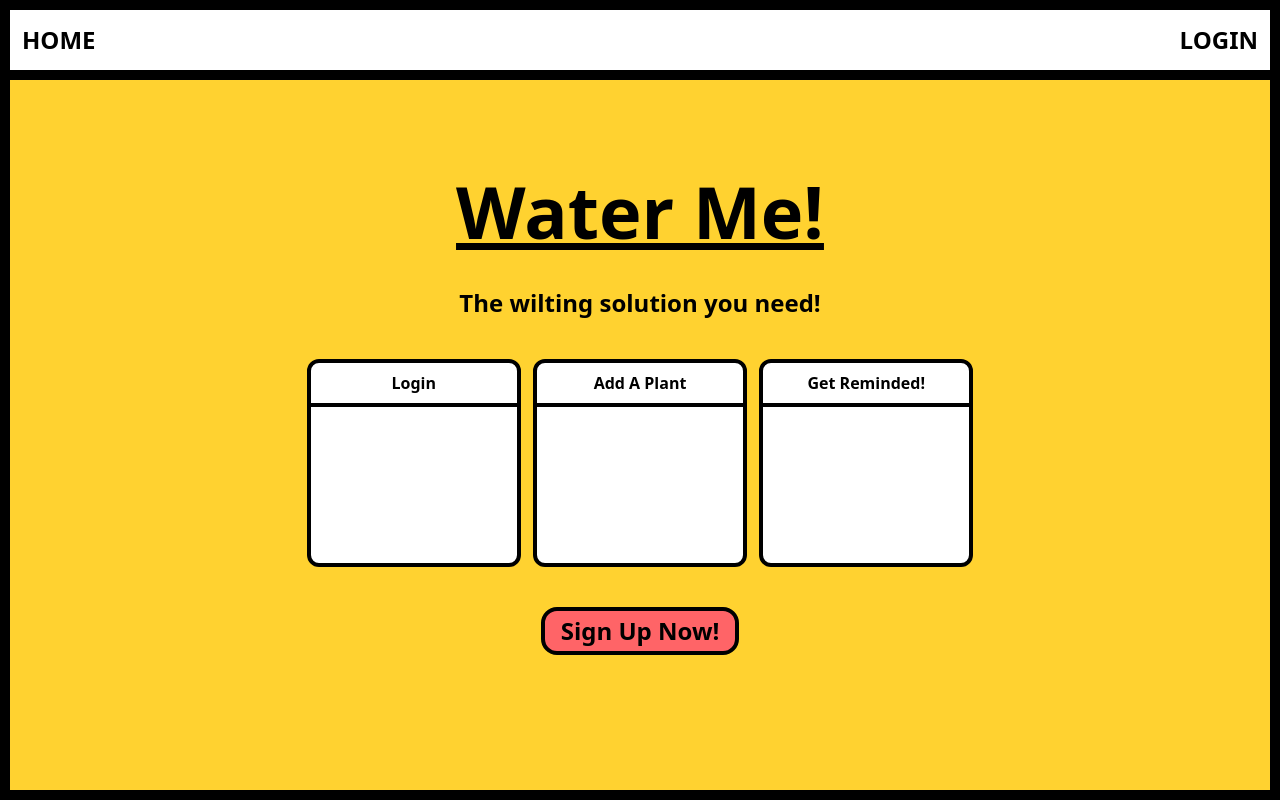
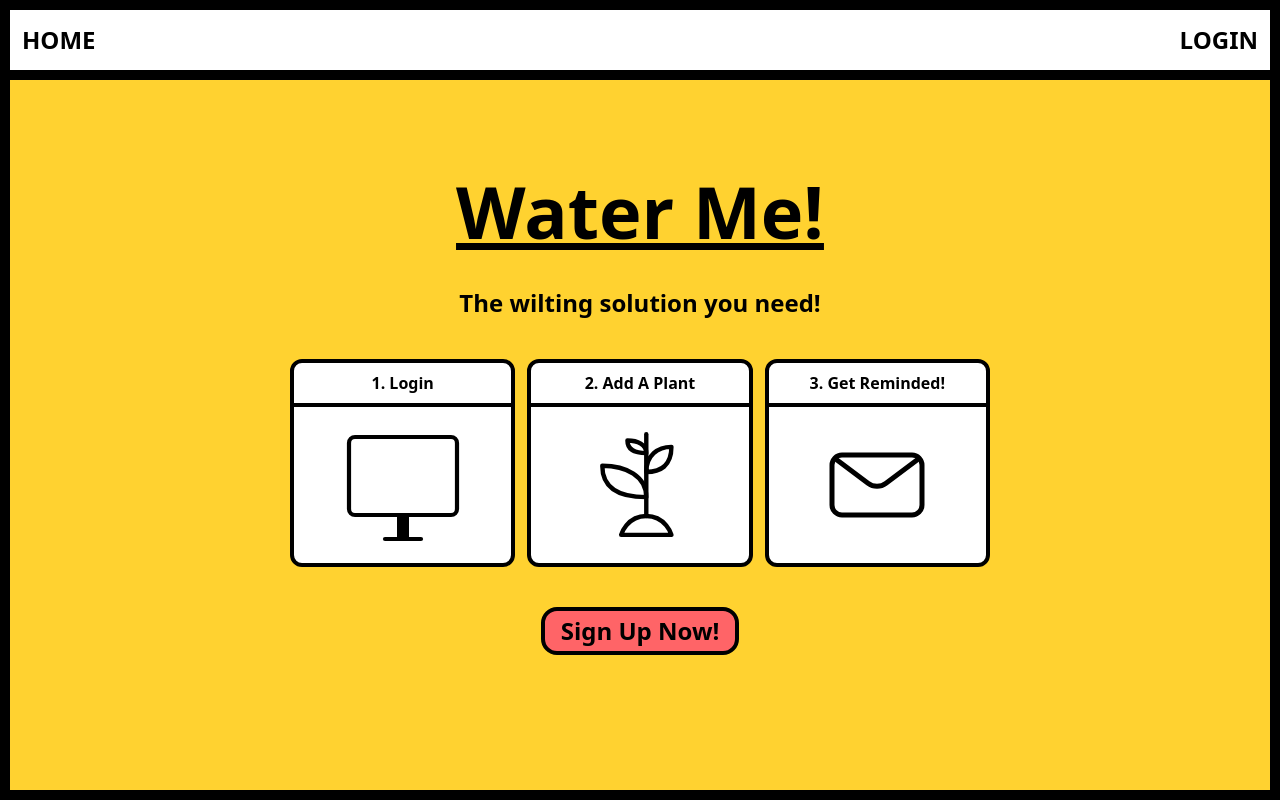
Before and after one commit to scottyjoppy/water-me, a Next.js app: page / in a window 1280 px wide. Built offline with nearby package versions, Linux system fonts and the light colour scheme; no server answers.

Commit message:
deleted home page, added images

```diff
--- a/src/app/(protected)/home/page.tsx
+++ /dev/null
@@ -1,23 +0,0 @@
-"use client";
-
-import { usePlantContext } from "@/components/PlantContext";
-
-const Home = () => {
-  const { setFormVisible } = usePlantContext();
-
-  return (
-    <section className="flex flex-col gap-10 justify-center items-center h-[100dvh] border-10 bg-amber-300">
-      <h1 className="text-7xl text-max font-bold text-center whitespace-nowrap underline">
-        Water Me!
-      </h1>
-      <button
-        className="uppercase w-[250px] font-bold text-2xl bg-red-400 rounded-2xl border-4 hover:brightness-150 hover:shadow-[3px_3px_0_0_rgba(0,0,0,1)] hover:-translate-y-1 hover:cursor-pointer transition-all"
-        onClick={() => setFormVisible(true)}
-      >
-        Create plant
-      </button>
-    </section>
-  );
-};
-
-export default Home;
--- a/src/app/page.tsx
+++ b/src/app/page.tsx
@@ -1,5 +1,8 @@
 "use client";
 
+import EmailSVG from "@/components/svg/EmailSVG";
+import LoginSVG from "@/components/svg/LoginSVG";
+import PlantSVG from "@/components/svg/PlatSVG";
 import { useAuthSession } from "@/hooks/useAuthSession";
 import Link from "next/link";
 
@@ -8,29 +11,44 @@ const Home = () => {
 
   return (
     <>
-      <section className="amber-bg">
-        <section className="flex flex-col gap-10 w-[clamp(300px,100%,1000px)] items-center">
-          <h1 className="text-7xl text-max font-bold text-center whitespace-nowrap underline">
+      <section className="amber-bg overflow-x-auto">
+        <section className="flex flex-col gap-6 md:gap-10 w-full max-w-4xl mx-auto px-4 items-center">
+          <h1 className="text-4xl sm:text-5xl md:text-7xl text-max font-bold text-center underline">
             Water Me!
           </h1>
-          <p className="font-bold text-2xl">The wilting solution you need!</p>
-          <div className="grid grid-cols-3 w-2/3 h-[13rem] gap-3">
-            <div className="col-span-1 bg-white border-4 rounded-xl relative">
-              <p className="font-bold text-center p-2">Login</p>
-              <hr className="border-2" />
+          <p className="font-bold text-lg md:text-2xl text-center">
+            The wilting solution you need!
+          </p>
+          <div className="flex flex-col md:grid grid-cols-3 w-full mx-auto md:w-[clamp(600px,100%,700px)] md:h-[13rem] gap-3">
+            <div className="flex-1 md:col-span-1 bg-white border-4 rounded-xl rounded-l-xl relative h-[13rem] flex flex-col">
+              <p className="font-bold text-center p-2">1. Login</p>
+              <hr className="border-2 hidden md:block" />
+              <div className="flex-1 md:flex items-center justify-center hidden">
+                <LoginSVG />
+              </div>
             </div>
-            <div className="col-span-1 bg-white border-4 rounded-xl">
-              <p className="font-bold text-center p-2">Add A Plant</p>
-              <hr className="border-2" />
+            <div className="flex-1 md:col-span-1 bg-white border-4 rounded-xl flex flex-col">
+              <p className="font-bold text-center p-2 whitespace-nowrap">
+                2. Add A Plant
+              </p>
+              <hr className="border-2 hidden md:block" />
+              <div className="flex-1 md:flex items-center justify-center hidden">
+                <PlantSVG />
+              </div>
             </div>
-            <div className="col-span-1 bg-white border-4 rounded-xl">
-              <p className="font-bold text-center p-2">Get Reminded!</p>
-              <hr className="border-2" />
+            <div className="flex-1 md:col-span-1 bg-white border-4 rounded-xl flex flex-col">
+              <p className="font-bold text-center p-2 whitespace-nowrap">
+                3. Get Reminded!
+              </p>
+              <hr className="border-2 hidden md:block" />
+              <div className="flex-1 md:flex items-center justify-center p-4 hidden">
+                <EmailSVG />
+              </div>
             </div>
           </div>
           {!session && (
             <Link
-              className="font-bold text-2xl border-4 bg-red-400 rounded-2xl hover-up transition-all px-4 py-1"
+              className="font-bold text-xl md:text-2xl border-4 bg-red-400 rounded-2xl hover-up transition-all px-4 py-1"
               href="/register"
             >
               Sign Up Now!
--- a/src/components/CustomAuthForm.tsx
+++ b/src/components/CustomAuthForm.tsx
@@ -18,7 +18,7 @@ const CustomAuthForm = ({ viewParam }: Props) => {
       ? window.location.origin
       : process.env.NEXT_PUBLIC_SITE_URL || "";
 
-  const redirectTo = `${origin}/home`;
+  const redirectTo = `${origin}/myplants`;
 
   // Form state
   const [email, setEmail] = useState("");
@@ -79,7 +79,7 @@ const CustomAuthForm = ({ viewParam }: Props) => {
     const { error } = await supabase.auth.signInWithOAuth({
       provider: "google",
       options: {
-        redirectTo: `${origin}/api/auth/callback?next=/home`,
+        redirectTo: `${origin}/api/auth/callback?next=/myplants`,
         queryParams: {
           access_type: "offline",
           prompt: "consent",
@@ -142,8 +142,8 @@ const CustomAuthForm = ({ viewParam }: Props) => {
                 ? "Logging in..."
                 : "Registering..."
               : view === "sign_in"
-              ? "Log In"
-              : "Register"}
+                ? "Log In"
+                : "Register"}
           </button>
         </form>
         <div className="my-6 flex justify-center items-center w-full">
--- /dev/null
+++ b/src/components/svg/EmailSVG.tsx
@@ -0,0 +1,30 @@
+const EmailSVG = () => {
+  return (
+    <svg
+      xmlns="http://www.w3.org/2000/svg"
+      viewBox="0 0 24 24"
+      fill="none"
+      className="w-30"
+    >
+      <path
+        d="M4 7.00005L10.2 11.65C11.2667 12.45 12.7333 12.45 13.8 11.65L20 7"
+        stroke="#000000"
+        strokeWidth="1"
+        strokeLinecap="round"
+        strokeLinejoin="round"
+      />
+      <rect
+        x="3"
+        y="6"
+        width="18"
+        height="12"
+        rx="2"
+        stroke="#000000"
+        strokeWidth="1"
+        strokeLinecap="round"
+      />
+    </svg>
+  );
+};
+
+export default EmailSVG;
--- /dev/null
+++ b/src/components/svg/LoginSVG.tsx
@@ -0,0 +1,37 @@
+const LoginSVG = () => {
+  return (
+    <svg
+      xmlns="http://www.w3.org/2000/svg"
+      viewBox="0 0 24 24"
+      fill="none"
+      className="w-36"
+    >
+      <path
+        d="M12 21L12 17"
+        stroke="#000000"
+        strokeWidth="2"
+        strokeLinecap="butt"
+        strokeLinejoin="round"
+      />
+      <rect
+        x="3"
+        y="4"
+        width="18"
+        height="13"
+        rx="1"
+        stroke="#000000"
+        strokeWidth="0.7"
+        strokeLinecap="round"
+      />
+      <path
+        d="M9 21H15"
+        stroke="#000000"
+        strokeWidth="0.7"
+        strokeLinecap="round"
+        strokeLinejoin="round"
+      />
+    </svg>
+  );
+};
+
+export default LoginSVG;
--- /dev/null
+++ b/src/components/svg/PlatSVG.tsx
@@ -0,0 +1,35 @@
+const PlantSVG = () => {
+  return (
+    <svg
+      viewBox="0 0 14 18"
+      fill="none"
+      strokeWidth="0.7"
+      xmlns="http://www.w3.org/2000/svg"
+      className="w-22"
+    >
+      <path d="M8 1V14" stroke="black" strokeLinecap="round" />
+      <path
+        d="M8 7C8 4.33332 9.81818 3 12 3C12 6.11107 10.1818 7 8 7Z"
+        stroke="black"
+        strokeLinejoin="round"
+      />
+      <path
+        d="M8 11C8 7.66665 4.81818 6 1 6C1 9.88884 4.18181 11 8 11Z"
+        stroke="black"
+        strokeLinejoin="round"
+      />
+      <path
+        d="M8 4C8 2.66666 6.63636 2 5 2C5 3.55554 6.36363 4 8 4Z"
+        stroke="black"
+        strokeLinejoin="round"
+      />
+      <path
+        d="M12 17H4C4 17 4.88651 14 8 14C11.1135 14 12 17 12 17Z"
+        stroke="black"
+        strokeLinejoin="round"
+      />
+    </svg>
+  );
+};
+
+export default PlantSVG;
```
